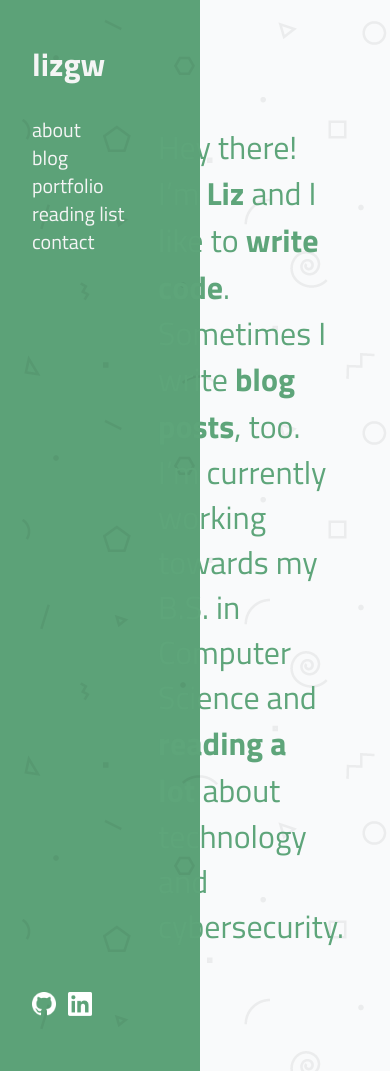
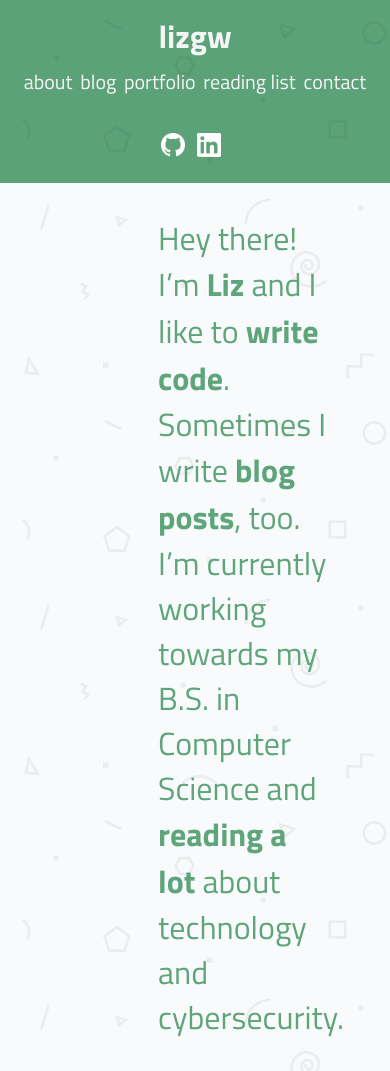
Before and after one commit to gh0staria/gh0staria.github.io, a Jekyll site: the page built from index.md, in a window 390 px wide and 1071 px high. Built offline with Jekyll 4.4.1, drawn with Linux system fonts in a browser that asks for light colours.

Commit message:
Menu displays correctly on mobile

```diff
--- a/_sass/main.scss
+++ b/_sass/main.scss
@@ -6,9 +6,9 @@
 }
 
 @font-face {
-    font-family: 'Titillium';
-    src: url('../fonts/titillium-bold-webfont.woff') format('woff');
-    font-weight: bold;
+  font-family: 'Titillium';
+  src: url('../fonts/titillium-bold-webfont.woff') format('woff');
+  font-weight: bold;
 }
 
 $white: #f5f5f5;
@@ -17,6 +17,8 @@ $gray: #5a635d;
 $mainColor: #5ea57a;
 
 $bodyFont: "Titillium","Segoe UI",Helvetica,Arial,sans-serif;
+
+$mobile-breakpoint: 768px;
 
 html, body {
   width: 100%;
@@ -47,7 +49,6 @@ a:hover {
   min-height: 100%;
   display: flex;
   flex-direction: row;
-  /*overflow: auto;*/
   align-items: stretch;
 }
 
@@ -100,6 +101,33 @@ a:hover {
 
 .sidebar-socials img {
   max-width: 24px;
+}
+
+// on mobile...
+@media screen and (max-width: $mobile-breakpoint) {
+  .container {
+    flex-direction: column;
+    max-width: 100%;
+  }
+  .content {
+    position: static;
+    max-width: 100%;
+    padding: 0.25rem;
+  }
+  .sidebar {
+    padding: 0.25rem 1rem;
+    min-width: 100%;
+    height: auto;
+    text-align: center;
+    position: static;
+  }
+  .sidebar-links {
+    margin-top: 0px;
+    display: flex;
+    flex-direction: row;
+    flex-wrap: wrap;
+    justify-content: space-evenly;
+  }
 }
 
 .content {
```
